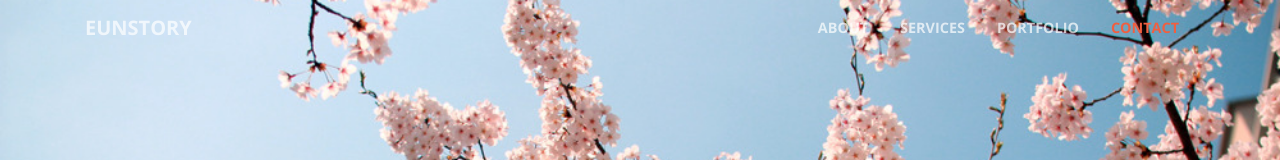
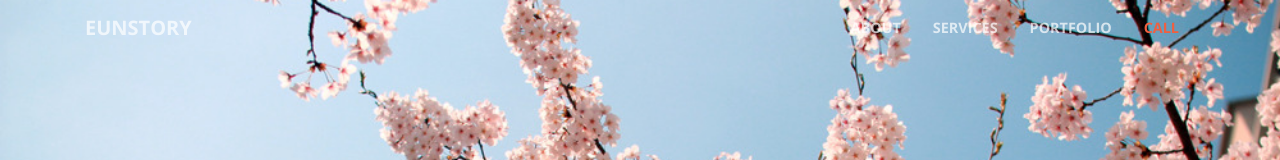
Before and after one commit to eunjooV/eunjooV.github.io, a website with bundled scripts: page index.html in a window 1280 px wide. Shown: the top 160 px of the page. Built offline with nearby package versions, Linux system fonts and the light colour scheme.

Commit message:
Update index.html

```diff
--- a/index.html
+++ b/index.html
@@ -47,7 +47,7 @@
               <a class="nav-link js-scroll-trigger" href="#portfolio">Portfolio</a>
             </li>
             <li class="nav-item">
-              <a class="nav-link js-scroll-trigger" href="#contact">Contact</a>
+              <a class="nav-link js-scroll-trigger" href="#contact">Call</a>
             </li>
           </ul>
         </div>
```
